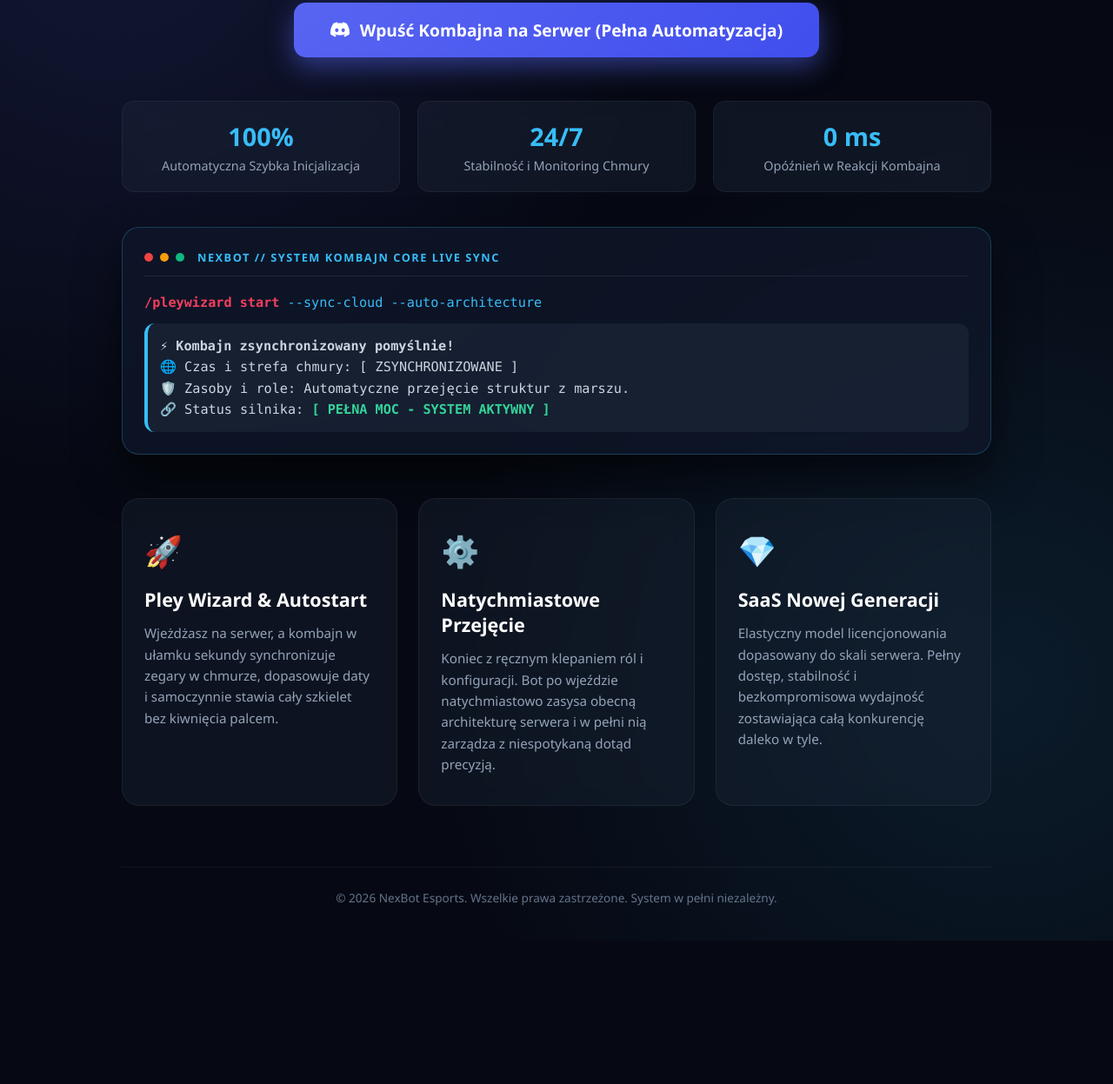
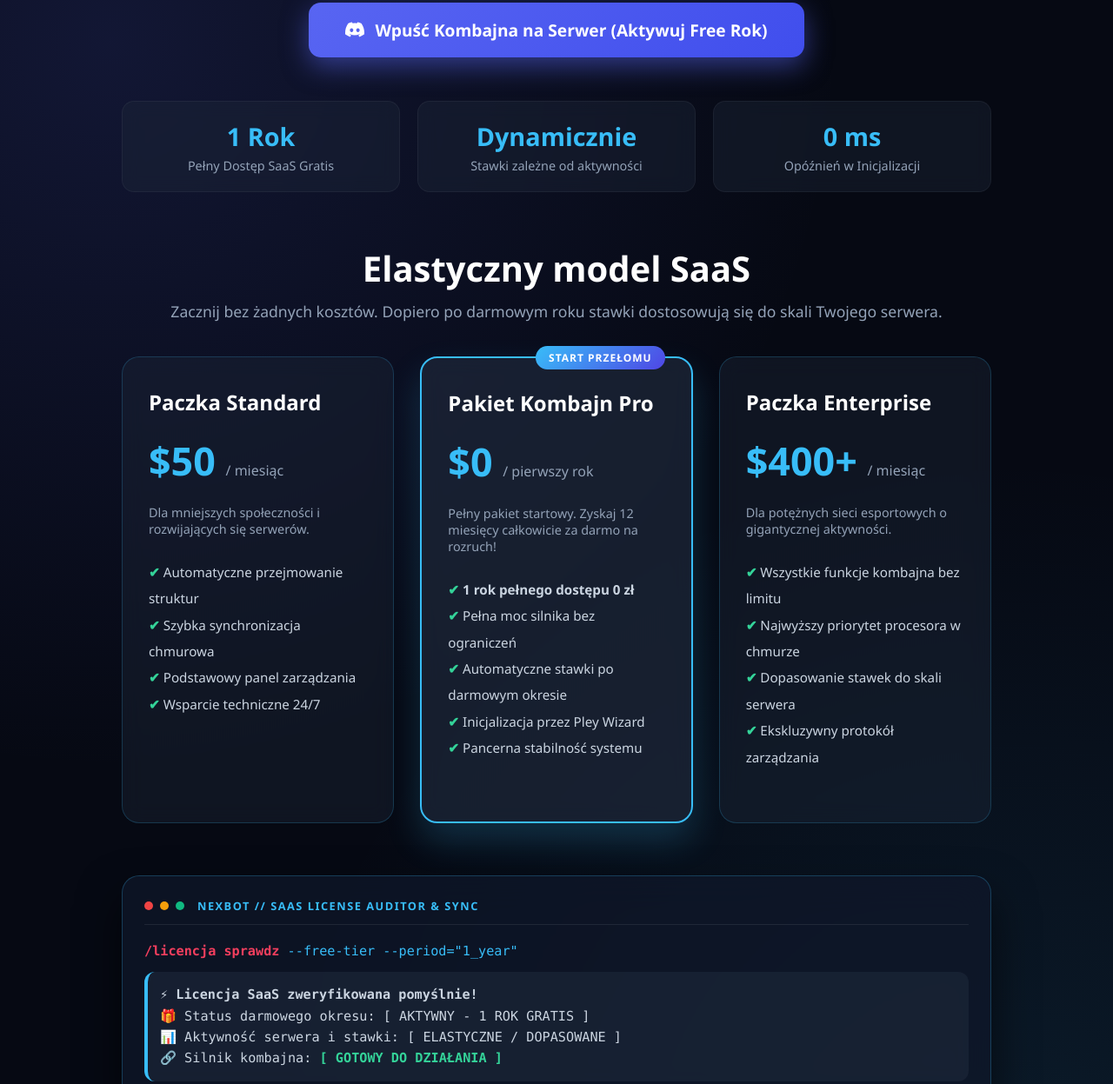
Before and after one commit to swisniewski974-coder/Bot-Loandig, a plain HTML site: page index.html in a window 1280 px wide. Shown: the part 393-1640 px from the top of the page at 87% size. Before the commit the page ends 1475 px from the top, so only its background shows below. Drawn offline with Linux system fonts and the light colour scheme.

Commit message:
Update index.html

```diff
--- a/index.html
+++ b/index.html
@@ -74,7 +74,7 @@
             box-shadow: 0 15px 40px rgba(88, 101, 242, 0.8);
         }
 
-        /* Sekcja z podstawami w pigułce (Szybkie statystyki) */
+        /* Sekcja z podstawami w pigułce */
         .quick-stats {
             display: grid;
             grid-template-columns: repeat(auto-fit, minmax(200px, 1fr));
@@ -113,6 +113,47 @@
         .cmd { color: #f43f5e; font-weight: 700; }
         .res { color: #cbd5e1; background: rgba(30, 41, 59, 0.6); padding: 14px; border-radius: 12px; margin-top: 12px; border-left: 4px solid #38bdf8; }
 
+        /* Sekcja Cennika SaaS */
+        .pricing-section { margin: 60px 0; text-align: left; }
+        .pricing-header { text-align: center; margin-bottom: 40px; }
+        .pricing-header h2 { font-size: 2.5rem; color: #fff; font-weight: 800; margin-bottom: 10px; }
+        .pricing-header p { color: #94a3b8; font-size: 1.1rem; }
+
+        .pricing-grid { display: grid; grid-template-columns: repeat(auto-fit, minmax(280px, 1fr)); gap: 30px; }
+        .price-card {
+            background: rgba(30, 41, 59, 0.4);
+            border: 1px solid rgba(56, 189, 248, 0.2);
+            border-radius: 20px;
+            padding: 35px 30px;
+            position: relative;
+            backdrop-filter: blur(12px);
+            transition: transform 0.3s ease;
+        }
+        .price-card.featured {
+            border: 2px solid #38bdf8;
+            background: rgba(30, 41, 59, 0.7);
+            box-shadow: 0 20px 40px rgba(56, 189, 248, 0.2);
+        }
+        .price-card:hover { transform: translateY(-6px); }
+        .popular-badge {
+            position: absolute;
+            top: -14px;
+            right: 30px;
+            background: linear-gradient(135deg, #38bdf8 0%, #4f46e5 100%);
+            color: white;
+            font-size: 0.75rem;
+            font-weight: 800;
+            padding: 5px 15px;
+            border-radius: 20px;
+            letter-spacing: 1px;
+            text-transform: uppercase;
+        }
+        .price-card h3 { font-size: 1.5rem; color: #fff; margin-bottom: 10px; }
+        .price-card .price { font-size: 2.8rem; font-weight: 900; color: #38bdf8; margin: 20px 0; }
+        .price-card .price span { font-size: 1rem; color: #94a3b8; font-weight: normal; }
+        .price-card ul { list-style: none; margin: 25px 0; color: #cbd5e1; font-size: 0.95rem; line-height: 2; }
+        .price-card ul li::before { content: "✔ "; color: #34d399; font-weight: bold; }
+
         /* Główne funkcje - karty */
         .features { display: grid; grid-template-columns: repeat(auto-fit, minmax(280px, 1fr)); gap: 24px; margin-top: 50px; }
         .card {
@@ -141,35 +182,83 @@
 
     <div class="container">
         <header>
-            <div class="badge">⚡ Next-Gen Discord Ecosystem &bull; Ultimate Power</div>
+            <div class="badge">⚡ Next-Gen Discord Ecosystem &bull; SaaS Model</div>
             <h1>Wznieś swój serwer na <span>absolutny szczyt esportu</span></h1>
-            <p class="subtitle">Całkowicie bezkompromisowy kombajn systemowy. Zero zamulania, zero amatorskich skryptów z poradników. Pełna automatyzacja chmurowa, natychmiastowe przejmowanie struktur i pancerna wydajność nowej generacji.</p>
+            <p class="subtitle">Całkowicie bezkompromisowy kombajn systemowy. Zero zamulania, automatyczna synchronizacja chmurowa, natychmiastowe przejmowanie struktur i elastyczny model biznesowy.</p>
 
             <div class="btn-box">
                 <a href="https://discord.com/oauth2/authorize?client_id=1554469566879502369&permissions=8&integration_type=0&scope=bot" class="btn" target="_blank">
                     <svg width="22" height="22" fill="currentColor" viewBox="0 0 24 24"><path d="M20.317 4.37a19.791 19.791 0 0 0-4.885-1.515.074.074 0 0 0-.079.037c-.21.375-.444.864-.608 1.25a18.27 18.27 0 0 0-5.487 0 12.64 12.64 0 0 0-.617-1.25.077.077 0 0 0-.079-.037A19.736 19.736 0 0 0 3.677 4.37a.07.07 0 0 0-.032.027C.533 9.046-.32 13.58.099 18.057a.082.082 0 0 0 .031.057 19.9 19.9 0 0 0 5.993 3.03.078.078 0 0 0 .084-.028c.462-.63.874-1.295 1.226-1.994.021-.041.001-.09-.041-.106a13.107 13.107 0 0 1-1.872-.892.077.077 0 0 1-.008-.128 10.2 10.2 0 0 0 .372-.292.074.074 0 0 1 .077-.011c3.927 1.793 8.18 1.793 12.061 0a.074.074 0 0 1 .078.01c.12.098.246.198.373.292a.077.077 0 0 1-.006.127 12.299 12.299 0 0 1-1.873.892.077.077 0 0 0-.041.107c.36.698.772 1.362 1.225 1.993a.076.076 0 0 0 .084.028 19.839 19.839 0 0 0 6.002-3.03.077.077 0 0 0 .032-.054c.5-5.177-.838-9.674-3.549-13.66a.061.061 0 0 0-.031-.028zM8.02 15.33c-1.183 0-2.157-1.085-2.157-2.419 0-1.333.956-2.419 2.157-2.419 1.21 0 2.176 1.096 2.157 2.42 0 1.333-.956 2.418-2.157 2.418zm7.975 0c-1.183 0-2.157-1.085-2.157-2.419 0-1.333.955-2.419 2.157-2.419 1.21 0 2.176 1.096 2.157 2.42 0 1.333-.946 2.418-2.157 2.418z"/></svg>
-                    Wpuść Kombajna na Serwer (Pełna Automatyzacja)
+                    Wpuść Kombajna na Serwer (Aktywuj Free Rok)
                 </a>
             </div>
         </header>
 
-        <!-- Szybkie podstawy w liczbach / pigułce -->
+        <!-- Szybkie statystyki -->
         <div class="quick-stats">
             <div class="stat-box">
-                <h4>100%</h4>
-                <p>Automatyczna Szybka Inicjalizacja</p>
+                <h4>1 Rok</h4>
+                <p>Pełny Dostęp SaaS Gratis</p>
             </div>
             <div class="stat-box">
-                <h4>24/7</h4>
-                <p>Stabilność i Monitoring Chmury</p>
+                <h4>Dynamicznie</h4>
+                <p>Stawki zależne od aktywności</p>
             </div>
             <div class="stat-box">
                 <h4>0 ms</h4>
-                <p>Opóźnień w Reakcji Kombajna</p>
+                <p>Opóźnień w Inicjalizacji</p>
             </div>
         </div>
 
-        <!-- Live Terminal / Podgląd -->
+        <!-- Sekcja Cennika SaaS / Plan Aktywacyjny -->
+        <section class="pricing-section">
+            <div class="pricing-header">
+                <h2>Elastyczny model SaaS</h2>
+                <p>Zacznij bez żadnych kosztów. Dopiero po darmowym roku stawki dostosowują się do skali Twojego serwera.</p>
+            </div>
+
+            <div class="pricing-grid">
+                <div class="price-card">
+                    <h3>Paczka Standard</h3>
+                    <div class="price">$50 <span>/ miesiąc</span></div>
+                    <p style="color: #94a3b8; font-size: 0.9rem;">Dla mniejszych społeczności i rozwijających się serwerów.</p>
+                    <ul>
+                        <li>Automatyczne przejmowanie struktur</li>
+                        <li>Szybka synchronizacja chmurowa</li>
+                        <li>Podstawowy panel zarządzania</li>
+                        <li>Wsparcie techniczne 24/7</li>
+                    </ul>
+                </div>
+
+                <div class="price-card featured">
+                    <span class="popular-badge">Start Przełomu</span>
+                    <h3>Pakiet Kombajn Pro</h3>
+                    <div class="price">$0 <span>/ pierwszy rok</span></div>
+                    <p style="color: #94a3b8; font-size: 0.9rem;">Pełny pakiet startowy. Zyskaj 12 miesięcy całkowicie za darmo na rozruch!</p>
+                    <ul>
+                        <li><strong>1 rok pełnego dostępu 0 zł</strong></li>
+                        <li>Pełna moc silnika bez ograniczeń</li>
+                        <li>Automatyczne stawki po darmowym okresie</li>
+                        <li>Inicjalizacja przez Pley Wizard</li>
+                        <li>Pancerna stabilność systemu</li>
+                    </ul>
+                </div>
+
+                <div class="price-card">
+                    <h3>Paczka Enterprise</h3>
+                    <div class="price">$400+ <span>/ miesiąc</span></div>
+                    <p style="color: #94a3b8; font-size: 0.9rem;">Dla potężnych sieci esportowych o gigantycznej aktywności.</p>
+                    <ul>
+                        <li>Wszystkie funkcje kombajna bez limitu</li>
+                        <li>Najwyższy priorytet procesora w chmurze</li>
+                        <li>Dopasowanie stawek do skali serwera</li>
+                        <li>Ekskluzywny protokół zarządzania</li>
+                    </ul>
+                </div>
+            </div>
+        </section>
+
+        <!-- Live Terminal -->
         <div class="preview-container">
             <div class="preview-header">
                 <div class="preview-dots">
@@ -177,40 +266,40 @@
                     <span class="preview-dot dot-yellow"></span>
                     <span class="preview-dot dot-green"></span>
                 </div>
-                <span class="preview-title">NexBot // System Kombajn Core Live Sync</span>
+                <span class="preview-title">NexBot // SaaS License Auditor & Sync</span>
             </div>
             <div class="preview-body">
-                <p><span class="cmd">/pleywizard start</span> --sync-cloud --auto-architecture</p>
+                <p><span class="cmd">/licencja sprawdz</span> --free-tier --period="1_year"</p>
                 <div class="res">
-                    ⚡ <strong>Kombajn zsynchronizowany pomyślnie!</strong><br>
-                    🌐 Czas i strefa chmury: [ ZSYNCHRONIZOWANE ]<br>
-                    🛡️ Zasoby i role: Automatyczne przejęcie struktur z marszu.<br>
-                    🔗 Status silnika: <span style="color: #34d399; font-weight: 700;">[ PEŁNA MOC - SYSTEM AKTYWNY ]</span>
+                    ⚡ <strong>Licencja SaaS zweryfikowana pomyślnie!</strong><br>
+                    🎁 Status darmowego okresu: [ AKTYWNY - 1 ROK GRATIS ]<br>
+                    📊 Aktywność serwera i stawki: [ ELASTYCZNE / DOPASOWANE ]<br>
+                    🔗 Silnik kombajna: <span style="color: #34d399; font-weight: 700;">[ GOTOWY DO DZIAŁANIA ]</span>
                 </div>
             </div>
         </div>
 
-        <!-- Kafelki funkcji (Podstawy i cechy) -->
+        <!-- Kafelki funkcji -->
         <section class="features">
             <div class="card">
                 <span class="card-icon">🚀</span>
                 <h3>Pley Wizard & Autostart</h3>
-                <p>Wjeżdżasz na serwer, a kombajn w ułamku sekundy synchronizuje zegary w chmurze, dopasowuje daty i samoczynnie stawia cały szkielet bez kiwnięcia palcem.</p>
+                <p>Wjeżdżasz na serwer, a kombajn w ułamku sekundy synchronizuje zegary w chmurze i samoczynnie stawia cały szkielet bez kiwnięcia palcem.</p>
             </div>
             <div class="card">
                 <span class="card-icon">⚙️</span>
                 <h3>Natychmiastowe Przejęcie</h3>
-                <p>Koniec z ręcznym klepaniem ról i konfiguracji. Bot po wjeździe natychmiastowo zasysa obecną architekturę serwera i w pełni nią zarządza z niespotykaną dotąd precyzją.</p>
+                <p>Koniec z ręcznym klepaniem ról i konfiguracji. Bot po wjeździe natychmiastowo zasysa obecną architekturę serwera i w pełni nią zarządza.</p>
             </div>
             <div class="card">
                 <span class="card-icon">💎</span>
                 <h3>SaaS Nowej Generacji</h3>
-                <p>Elastyczny model licencjonowania dopasowany do skali serwera. Pełny dostęp, stabilność i bezkompromisowa wydajność zostawiająca całą konkurencję daleko w tyle.</p>
+                <p>Rok darmowego testowania na rozruch, a potem elastyczny model dopasowany realnie do skali i aktywności serwera. Czysty fair play.</p>
             </div>
         </section>
 
         <footer>
-            <p>&copy; 2026 NexBot Esports. Wszelkie prawa zastrzeżone. System w pełni niezależny.</p>
+            <p>&copy; 2026 NexBot Esports. Wszelkie prawa zastrzeżone. System licencjonowania autonomicznego SaaS.</p>
         </footer>
     </div>
 </body>
```
